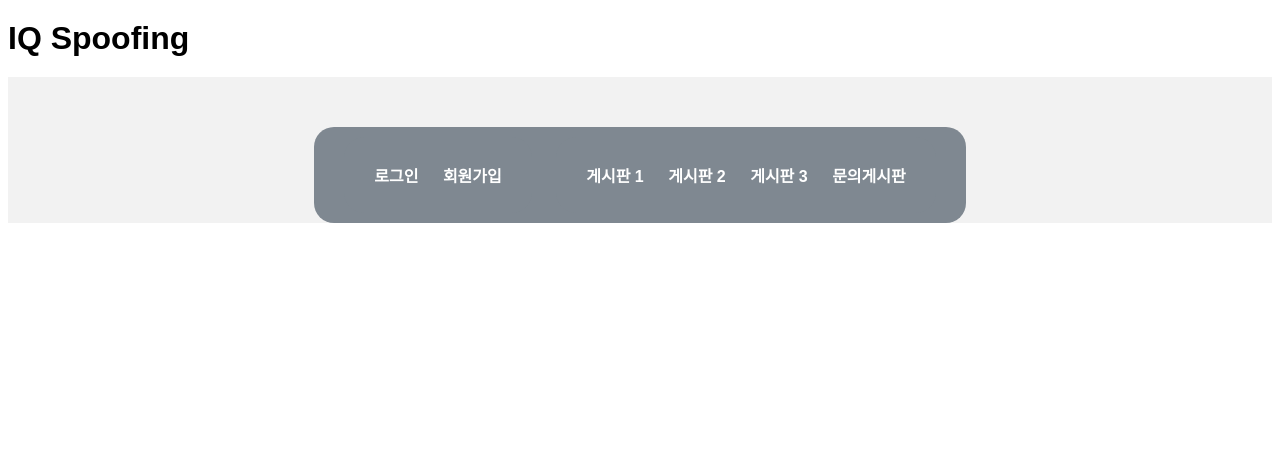
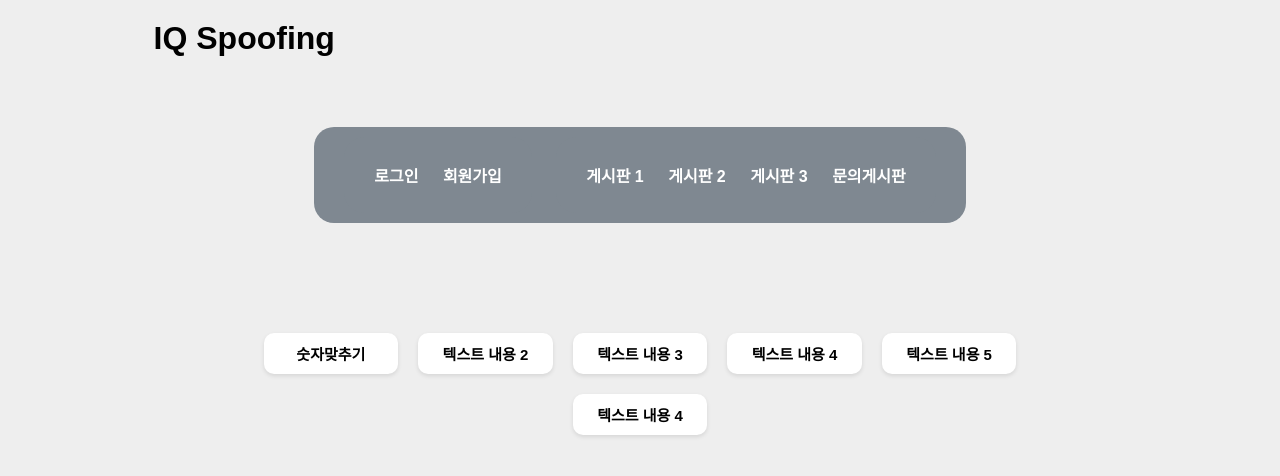
Before and after one commit to rabbitapple/WEB_PHPMySQL, a PHP site: page / in a window 1280 px wide. Shown: the top 476 px of the page. Run offline with PHP 8.4, Linux system fonts and the light colour scheme.

Commit message:
FEATURE UPDATE : board4

```diff
--- a/CSS/index.css
+++ b/CSS/index.css
@@ -1,5 +1,23 @@
+/* 전체 폰트 설정 */
+body {
+    font-family: Arial, sans-serif;
+    background-color: #eee;
+  }
+
+  body:not(h1) {
+    margin-right: 12%;
+    margin-left: 12%;
+    margin-top: 1%;
+  }
+
+  /* 제목 스타일 */
+  h1 {
+    color: black;
+    text-align: left;
+    margin: 20px 0;
+  }
+
   .mainpage {
-    background-color: #f2f2f2;
     display: flex;
     justify-content: center;
   }
@@ -9,14 +27,6 @@
     max-width: 800px;
     text-align: center;
   }
-
-h1 {
-    color: black;
-    text-align: left;
-    margin: 20px 0;
-    text-decoration: none;
-}
-
 
   nav {
     background-color: rgb(127, 136, 145);
@@ -49,7 +59,8 @@ nav ul li a:hover {
     color: #333333;
     border-radius: 10px;
   }
+
   h1 a {
-    color : black;
+    color: black;
     text-decoration: none;
   }
--- a/board/content.php
+++ b/board/content.php
@@ -2,7 +2,7 @@
 
 if (isset($_GET['id'])) {
     require_once '../tool/db_conn.php';
-    require_once '../tool/chack_er.php';
+    // require_once '../tool/chack_er.php';
     $ID_NUM=$_GET['id'];
 } else {
     echo '오류가 발생하였습니다.';
--- /dev/null
+++ b/board1/index.php
@@ -0,0 +1,3 @@
+<?php
+require_once "./board.php";
+?>
--- /dev/null
+++ b/board2/index.php
@@ -0,0 +1,3 @@
+<?php
+require_once "./board.php";
+?>
--- /dev/null
+++ b/board3/index.php
@@ -0,0 +1,3 @@
+<?php
+require_once "./board.php";
+?>
--- /dev/null
+++ b/board4/index.php
@@ -0,0 +1,3 @@
+<?php
+require_once "./board.php";
+?>
--- a/board4/upload_content.php
+++ b/board4/upload_content.php
@@ -5,6 +5,7 @@
 <?php
 
 require_once "../tool/db_conn.php";    //db연결
+require_once "../tool/chack_er.php";
 
 
 
@@ -12,7 +13,8 @@ require_once "../tool/db_conn.php";    //db연결
 $title = $_POST['title'];
 $content = $_POST['content'];
 $writer = $_POST['username'];
-$content_password = $_POST['CPW'];
+$content_password = password_hash($_POST['CPW'], PASSWORD_DEFAULT);
+
 
 $upload_query = "INSERT INTO board_" . $board_num . " (writer, title, content, regdate, CPW) VALUES(?, ?, ?, NOW(), ?)"; //쿼리문
 $stmt_uq = $con -> prepare($upload_query);
--- a/index.php
+++ b/index.php
@@ -1,57 +1,71 @@
 <?php
 // 세션시작 확인
-require_once 'tool/session_open.php';
+require_once './indexhead.php';
 
 ?>
+<style>
+  .container {
+    display: flex;
+    flex-wrap: wrap;
+    justify-content: center;
+    margin: 100px;
+  }
 
+  .box {
+    background-color: #fff;
+    border-radius: 10px;
+    padding: 10px;
+    margin: 10px;
+    box-shadow: 0 2px 4px rgba(0, 0, 0, 0.1);
+    flex-basis: calc(20% - 20px);
+    text-align: center;
+  }
 
+  .text {
+    color: #000;
+    font-size: 15px;
+    font-weight: bold;
+    display: flex;
+    justify-content: center;
+    align-items: center;
+    height: 100%;
+  }
 
-<!DOCTYPE html>
-<html>
-    <head>
-        <title> IQ Spoofing </title>
-        <meta charset="utf-8">
-        <link rel="stylesheet" href="font_fi.css">
-        <link rel="stylesheet" href="CSS/index.css">
-        <link rel="preconnect" href="https://fonts.googleapis.com">
-        <link rel="preconnect" href="https://fonts.gstatic.com" crossorigin>
-        <link href="https://fonts.googleapis.com/css2?family=Nanum+Pen+Script&display=swap" rel="stylesheet">
-    </head>
-    <body>
-        <h1><a href='/nk/index.php'>IQ Spoofing</a></h1>
-        <div class="mainpage">
-            <div class="list">
-            <nav>
-                <?php
-                    if( isset($_SESSION['loggedin'])) {
-                        echo '<nav>
-                            <ul>
-                                <li><a href="userfile.php">마이페이지</a></li>
-                                <li><a href="logout.php">로그아웃</a></li>
-                            </ul>
+  a {
+    color: black;
+    text-decoration: none;
+  }
+</style>
 
-                        </nav>';
-                    } else if(!isset($_SESSION['loggedin'])) {
-                        echo '<nav>
-                            <ul>
-                                <li><a href="syjdr.html">로그인</a></li>
-                                <li><a href="account_jn.php">회원가입</a></li>
-                            </ul>
-
-                        </nav>';
-                    }
-                ?>
-                <nav>
-                    <ul>
-                        <li><a href="./board1/board.php">게시판 1</a></li>
-                        <li><a href="./board2/board.php">게시판 2</a></li>
-                        <li><a href="./board3/board.php">게시판 3</a></li>
-                        <li><a href="./board4/board.php">문의게시판</a></li>
-                    </ul>
-
-                </nav>
-
-            </div>
-        </div>
-    </body>
-</html>
+<div class="container">
+  <div class="box">
+    <div class="text">
+      <a href="./minigame_1.html">숫자맞추기</a>
+    </div>
+  </div>
+  <div class="box">
+    <div class="text">
+      텍스트 내용 2
+    </div>
+  </div>
+  <div class="box">
+    <div class="text">
+      텍스트 내용 3
+    </div>
+  </div>
+  <div class="box">
+    <div class="text">
+      텍스트 내용 4
+    </div>
+  </div>
+  <div class="box">
+    <div class="text">
+      텍스트 내용 5
+    </div>
+  </div>
+    <div class="box">
+    <div class="text">
+      텍스트 내용 4
+    </div>
+  </div>
+</div>
--- /dev/null
+++ b/indexhead.php
@@ -0,0 +1,57 @@
+<?php
+// 세션시작 확인
+require_once 'tool/session_open.php';
+
+?>
+
+
+
+<!DOCTYPE html>
+<html>
+    <head>
+        <title> IQ Spoofing </title>
+        <meta charset="utf-8">
+        <link rel="stylesheet" href="font_fi.css">
+        <link rel="stylesheet" href="CSS/index.css">
+        <link rel="preconnect" href="https://fonts.googleapis.com">
+        <link rel="preconnect" href="https://fonts.gstatic.com" crossorigin>
+        <link href="https://fonts.googleapis.com/css2?family=Nanum+Pen+Script&display=swap" rel="stylesheet">
+    </head>
+    <body>
+        <h1><a href='/nk/index.php'>IQ Spoofing</a></h1>
+        <div class="mainpage">
+            <div class="list">
+            <nav>
+                <?php
+                    if( isset($_SESSION['loggedin'])) {
+                        echo '<nav>
+                            <ul>
+                                <li><a href="userfile.php">마이페이지</a></li>
+                                <li><a href="logout.php">로그아웃</a></li>
+                            </ul>
+
+                        </nav>';
+                    } else if(!isset($_SESSION['loggedin'])) {
+                        echo '<nav>
+                            <ul>
+                                <li><a href="syjdr.html">로그인</a></li>
+                                <li><a href="account_jn.php">회원가입</a></li>
+                            </ul>
+
+                        </nav>';
+                    }
+                ?>
+                <nav>
+                    <ul>
+                        <li><a href="./board1/board.php">게시판 1</a></li>
+                        <li><a href="./board2/board.php">게시판 2</a></li>
+                        <li><a href="./board3/board.php">게시판 3</a></li>
+                        <li><a href="./board4/board.php">문의게시판</a></li>
+                    </ul>
+
+                </nav>
+
+            </div>
+        </div>
+    </body>
+</html>
```
Also changed, not shown: board4/CPWsubmit.php (added, +27 -0 lines), board4/delete_content.php (+6 -17 lines), board4/edit.php (+50 -1 lines), board4/edithtml.php (added, +26 -0 lines), board4/update_content.php (+67 -1 lines). Lines whose indentation alone changed are shown as unchanged.
